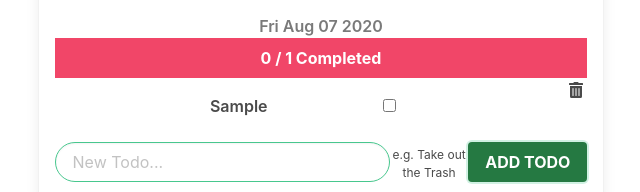
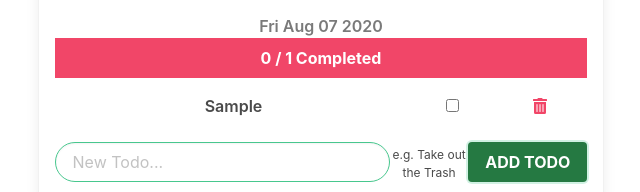
Before and after one commit to STLnick/todo-list, a React (Create React App) app: page / in a window 1280 px wide. Both pictures are taken after typing "Sample" into the empty fields and a click on the button "ADD TODO". Shown: the part 344-536 px from the top of the page, without its empty margins (319-959 px from the left). Built offline with nearby package versions, Linux system fonts and the light colour scheme; no server answers.

Commit message:
:art: Change columns for better spacing

```diff
--- a/src/components/TodoList/List/Todo/index.js
+++ b/src/components/TodoList/List/Todo/index.js
@@ -8,10 +8,11 @@ import './Todo.css'
 export const Todo = ({ completed, handler, id, text }) => {
   return (
     <li className="columns">
-      <div className="column is-one-fifth"></div>
-      <div className="column">
+      {/* <div className="column is-one-fifth"></div> */}
+      <div className="column is-two-thirds">
         <span className={`has-text-weight-semibold ${completed ? 'completed-todo' : null}`} >{text}</span>
       </div>
+      <div className="columns column">
         <div className="column">
           <label className="screen-reader-text" htmlFor="completed">Completed</label>
           <input
@@ -22,8 +23,11 @@ export const Todo = ({ completed, handler, id, text }) => {
             checked={completed ? true : false}
           />
         </div>
-      <div className="column is-one-fifth"></div>
+        <div className="column has-text-danger">
           <FontAwesomeIcon icon={faTrashAlt} />
+        </div>
+      </div>
+
     </li>
   )
 }
```
Lines whose indentation alone changed are shown as unchanged.
